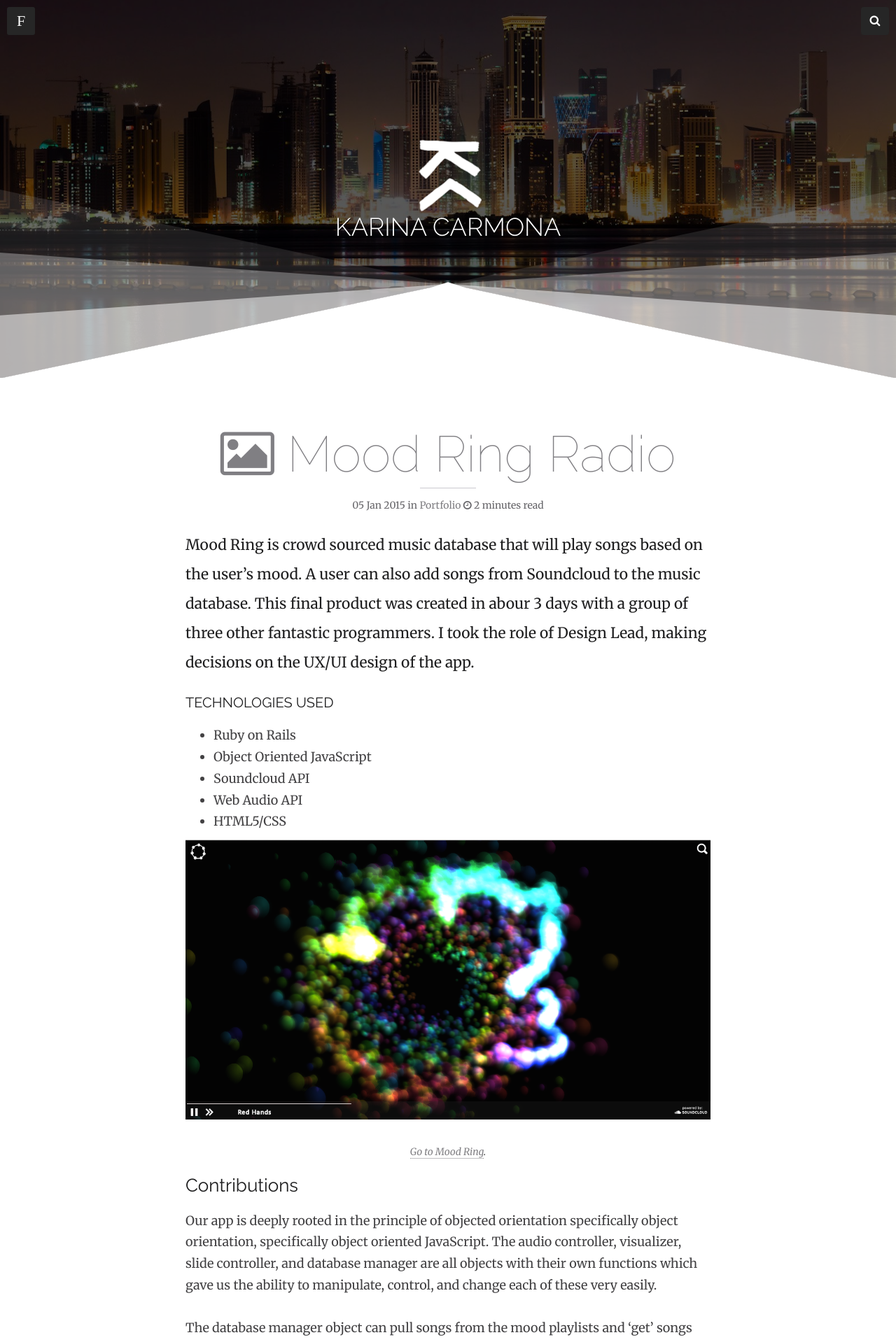
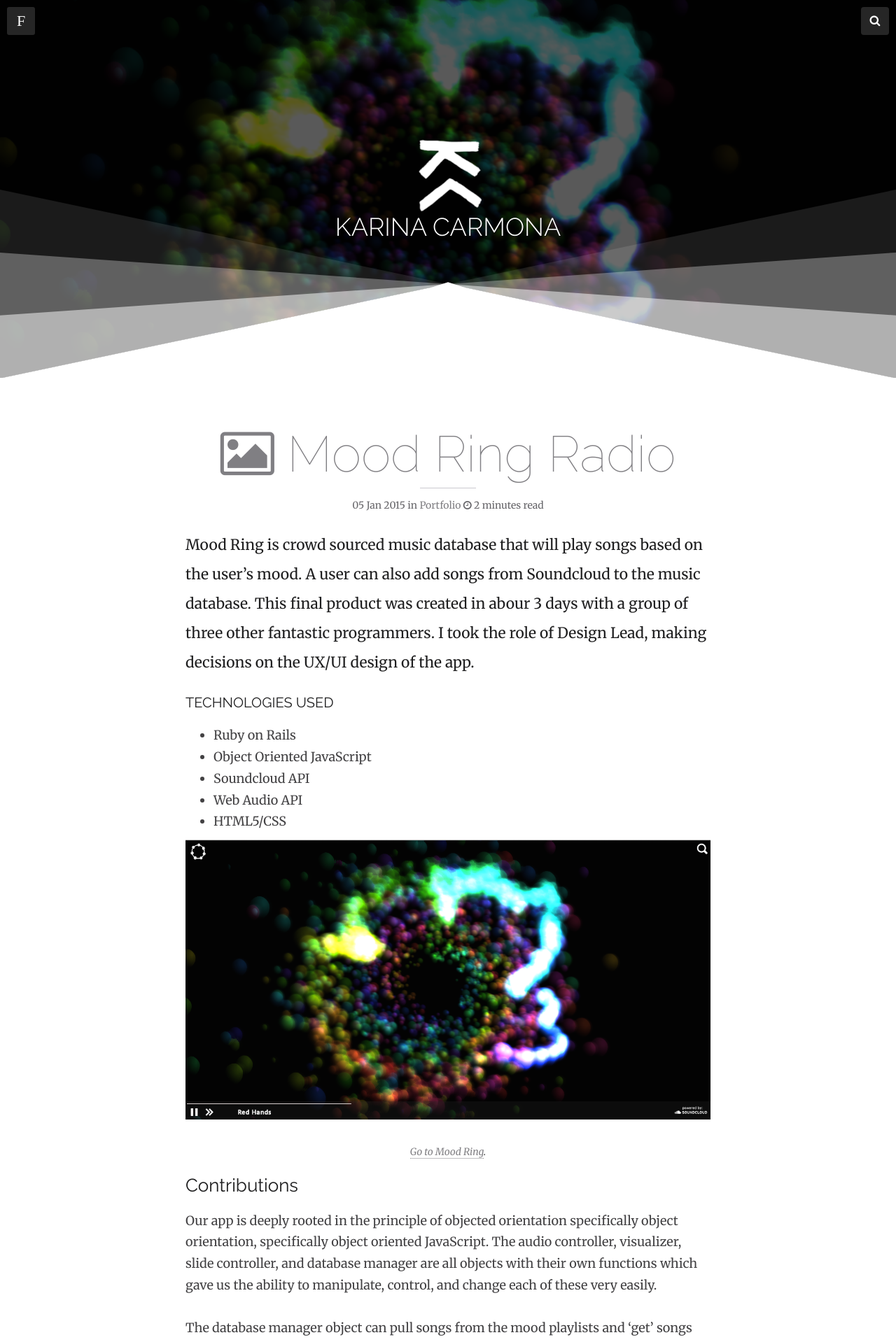
Before and after one commit to karinacarmona/karinacarmona.github.io, a Jekyll site: the page built from _posts/2015-01-05-mood-ring.md, in a window 1280 px wide. Shown: the top 1918 px of the page at 70% size. Built offline with Jekyll 4.4.1, drawn with Linux system fonts in a browser that asks for light colours; nearby versions of some CDN libraries; comment, search, counter and statistics services are not loaded.

Commit message:
i messed up

```diff
--- a/_posts/2015-01-05-mood-ring.md
+++ b/_posts/2015-01-05-mood-ring.md
@@ -5,7 +5,7 @@ title: "Mood Ring Radio"
 description:
 category: portfolio
 tags: [post, code, webdevelopment]
-imagefeature: picture-15.jpg
+imagefeature: mood-ring1.png
 comments: true
 share: true
 ---
```
Also changed, not shown: 3 other files.
